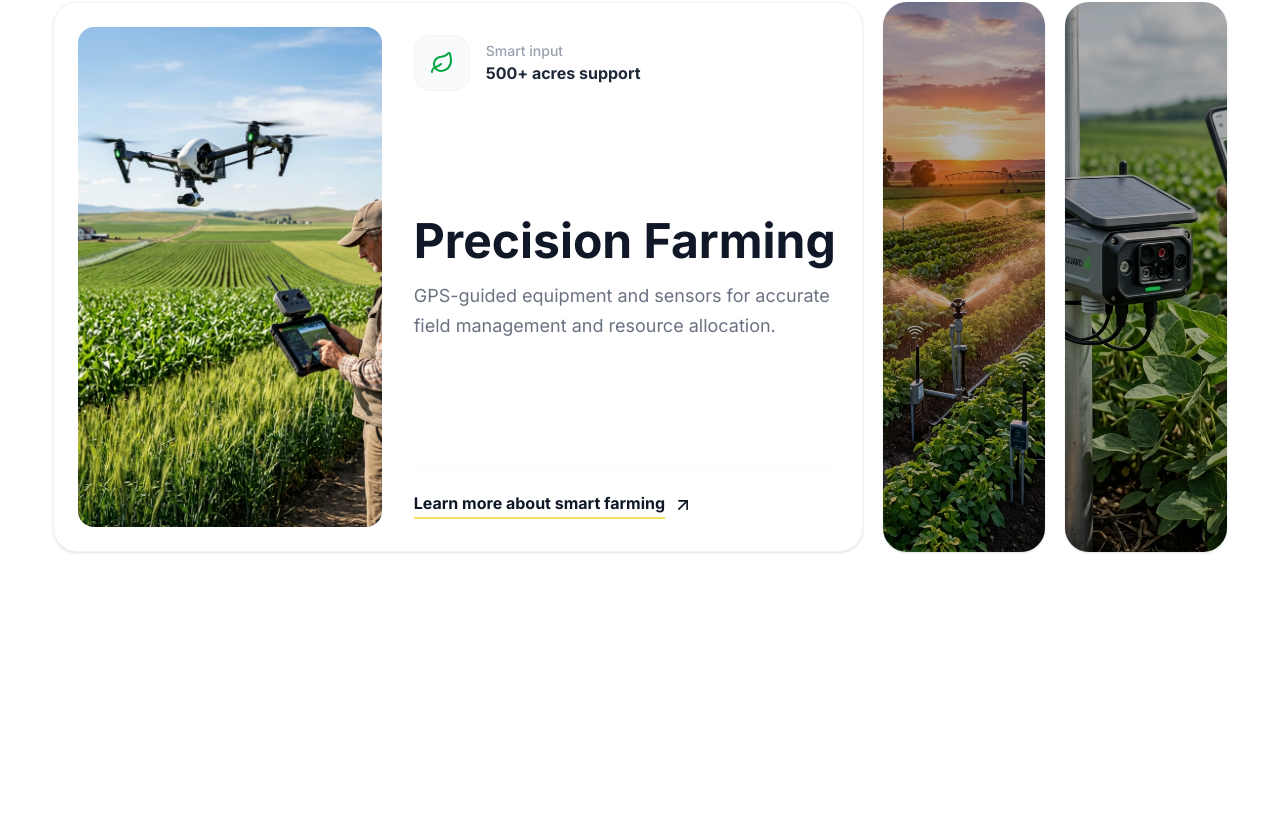
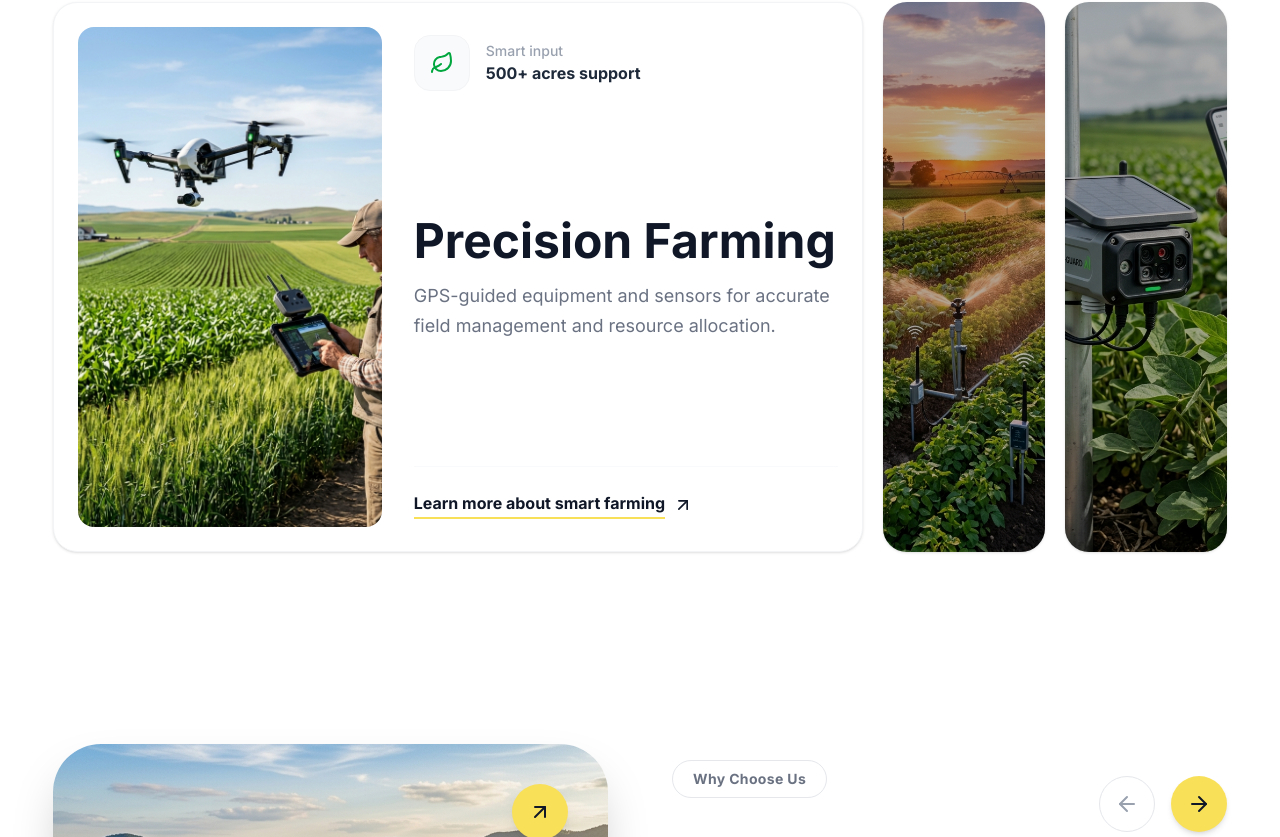
Before and after one commit to obaidullah-miazi-dev/agrova-landing-page, a React (Vite) app: page / in a window 1280 px wide. Shown: the part 1963-2800 px from the top of the page. Before the commit the page ends 2611 px from the top, so only its background shows below. Built offline with nearby package versions, Linux system fonts and the light colour scheme.

Commit message:
feat: integrate WhyChooseUs section into Home page

```diff
--- a/src/pages/Home.jsx
+++ b/src/pages/Home.jsx
@@ -3,6 +3,7 @@ import Banner from '../components/home/Banner';
 import BrandMarquee from '../components/home/BrandMarquee';
 import About from '../components/home/About';
 import Solutions from '../components/home/Solutions';
+import WhyChooseUs from '../components/home/WhyChooseUs';
 
 const Home = () => {
     return (
@@ -11,6 +12,7 @@ const Home = () => {
           <BrandMarquee />
           <About />
           <Solutions />
+          <WhyChooseUs />
         </>
     );
 };
```
